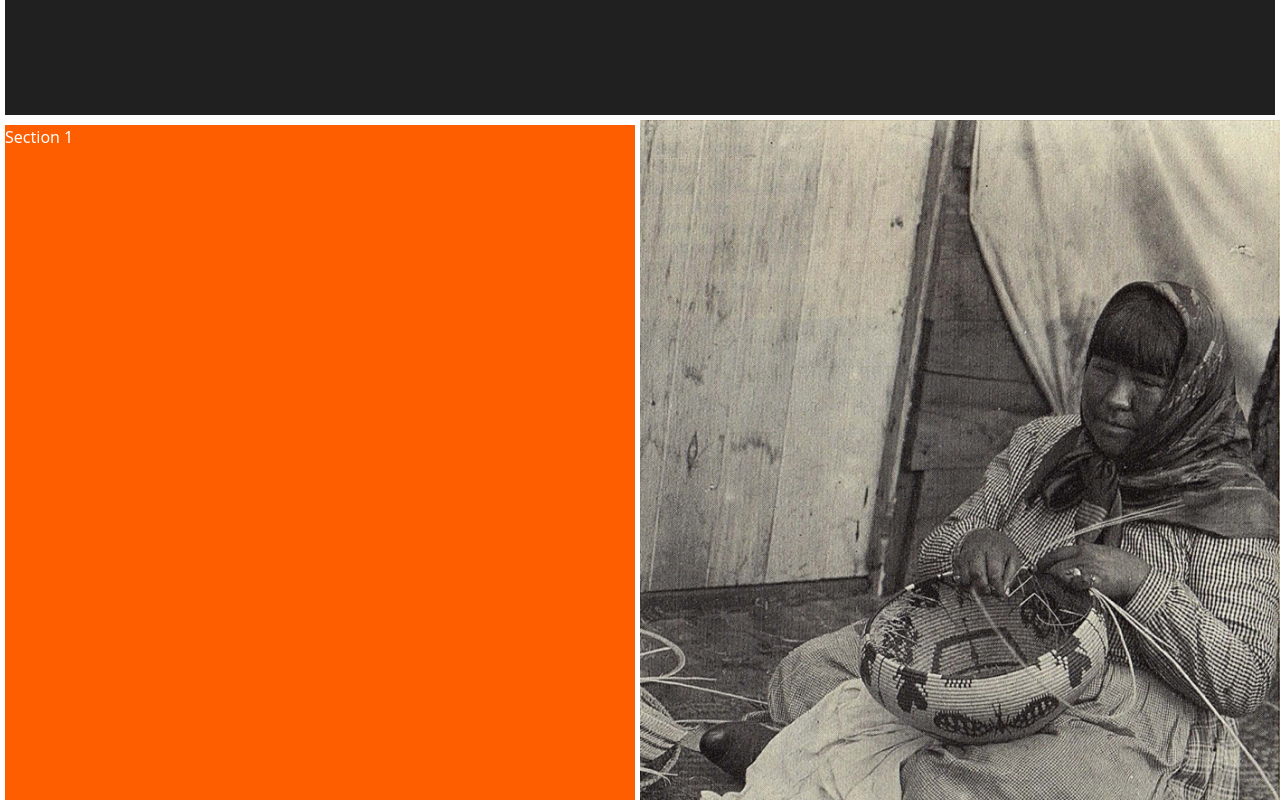
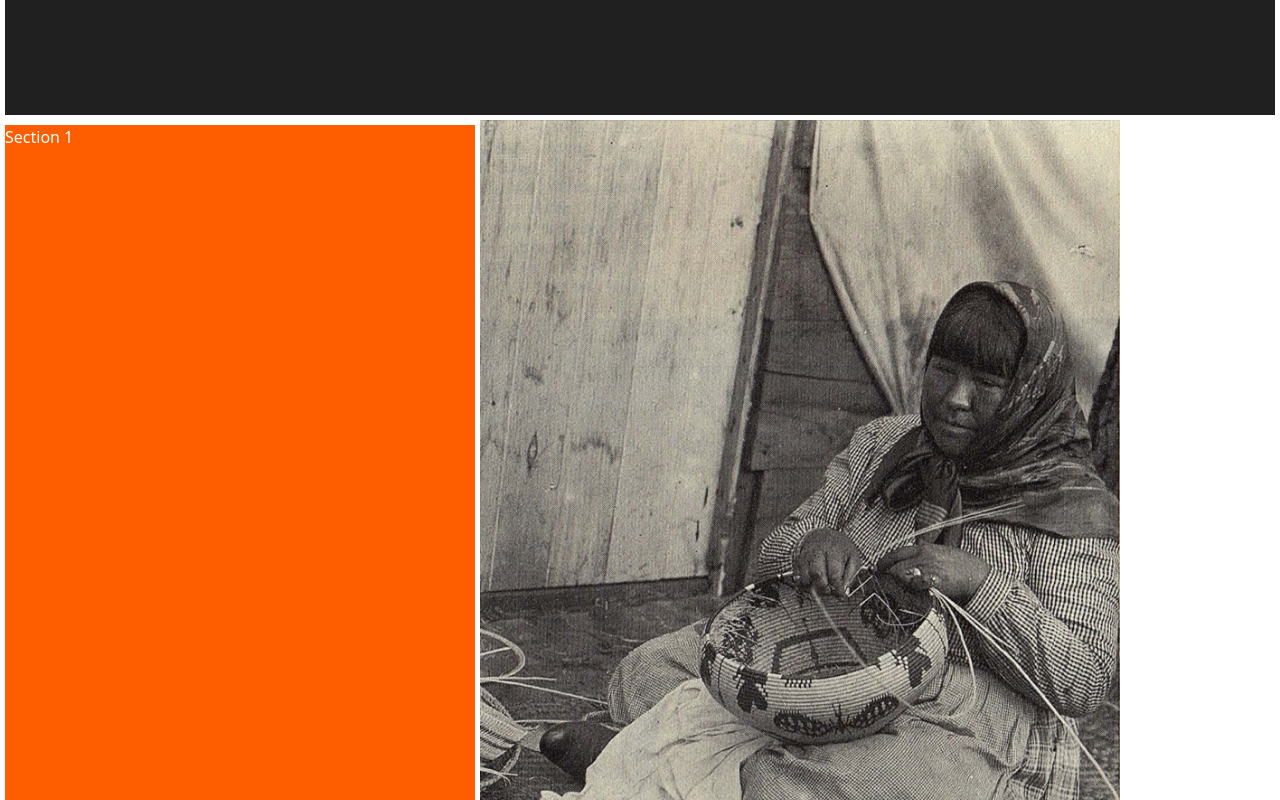
Before and after one commit to enriquepalaciosv/palisades, a Vue app: page / in a window 1280 px wide. Shown: the part 680-1480 px from the top of the page. Built offline with nearby package versions, Linux system fonts and the light colour scheme.

Commit message:
Add pin behavior

```diff
--- a/package.json
+++ b/package.json
@@ -13,6 +13,7 @@
     "format": "prettier .  --write"
   },
   "dependencies": {
+    "gsap": "^3.9.1",
     "vue": "^3.2.25",
     "vue-scrollto": "^2.20.0"
   },
--- a/src/components/BackToTop.vue
+++ b/src/components/BackToTop.vue
@@ -7,7 +7,7 @@ defineProps({
 
 <template>
   <div class="back-top">
-    <h1>GO BACK TO TOP</h1>
+    <a v-scroll-to="'#tl-section-0'" href="#">GO BACK TO TOP</a>
   </div>
 </template>
 
--- a/src/components/Timeline.vue
+++ b/src/components/Timeline.vue
@@ -1,4 +1,8 @@
 <script setup>
+import { onMounted } from "vue";
+import { gsap } from "gsap";
+import { ScrollTrigger } from "gsap/ScrollTrigger";
+gsap.registerPlugin(ScrollTrigger);
 import Hero from "./Hero.vue";
 import TimelineSection from "./TimelineSection.vue";
 import BackToTop from "./BackToTop.vue";
@@ -16,7 +20,22 @@ const items = [
   {
     title: "1943",
   },
+  {
+    title: "1944",
+  },
+  {
+    title: "1945",
+  },
 ];
+
+onMounted(() => {
+  ScrollTrigger.create({
+    trigger: ".right-content",
+    endTrigger: `#tl-section-${items.length - 1}`,
+    markers: false,
+    pin: true,
+  });
+});
 </script>
 
 <template>
@@ -37,17 +56,14 @@ const items = [
   display: flex;
   .left-content,
   .right-content {
-    flex: 0.5;
+    flex: 1;
   }
   .right-content {
     @apply bg-blue-500;
     background-image: url("../assets/images/section-1-0.png");
     background-size: cover;
     background-repeat: no-repeat;
-    position: relative;
-    top: 0;
-    right: 0;
-    width: 50%;
+
     height: 100vh;
   }
 }
```
Also changed, not shown: 1 other file (tests, documents, lock files or other folders).
